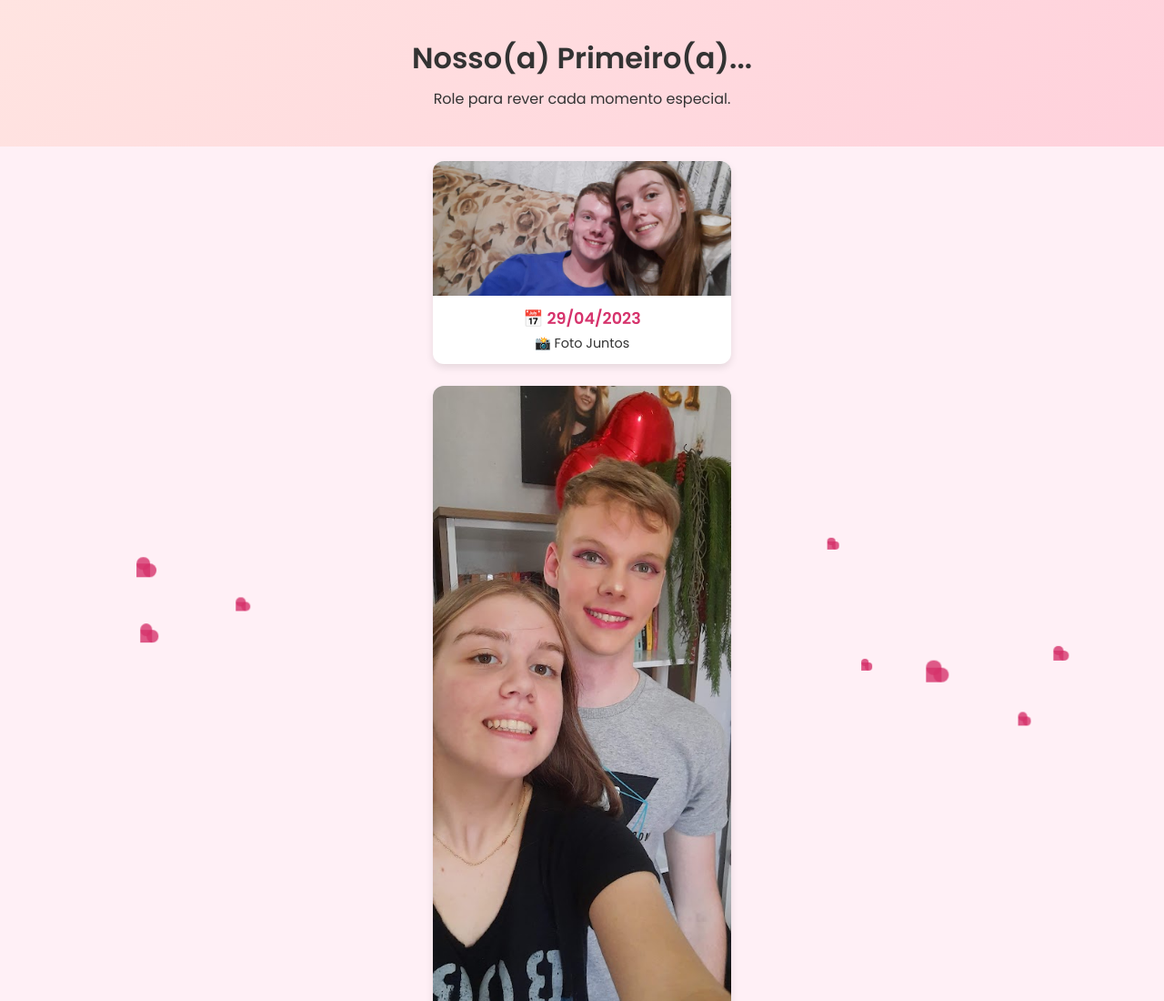
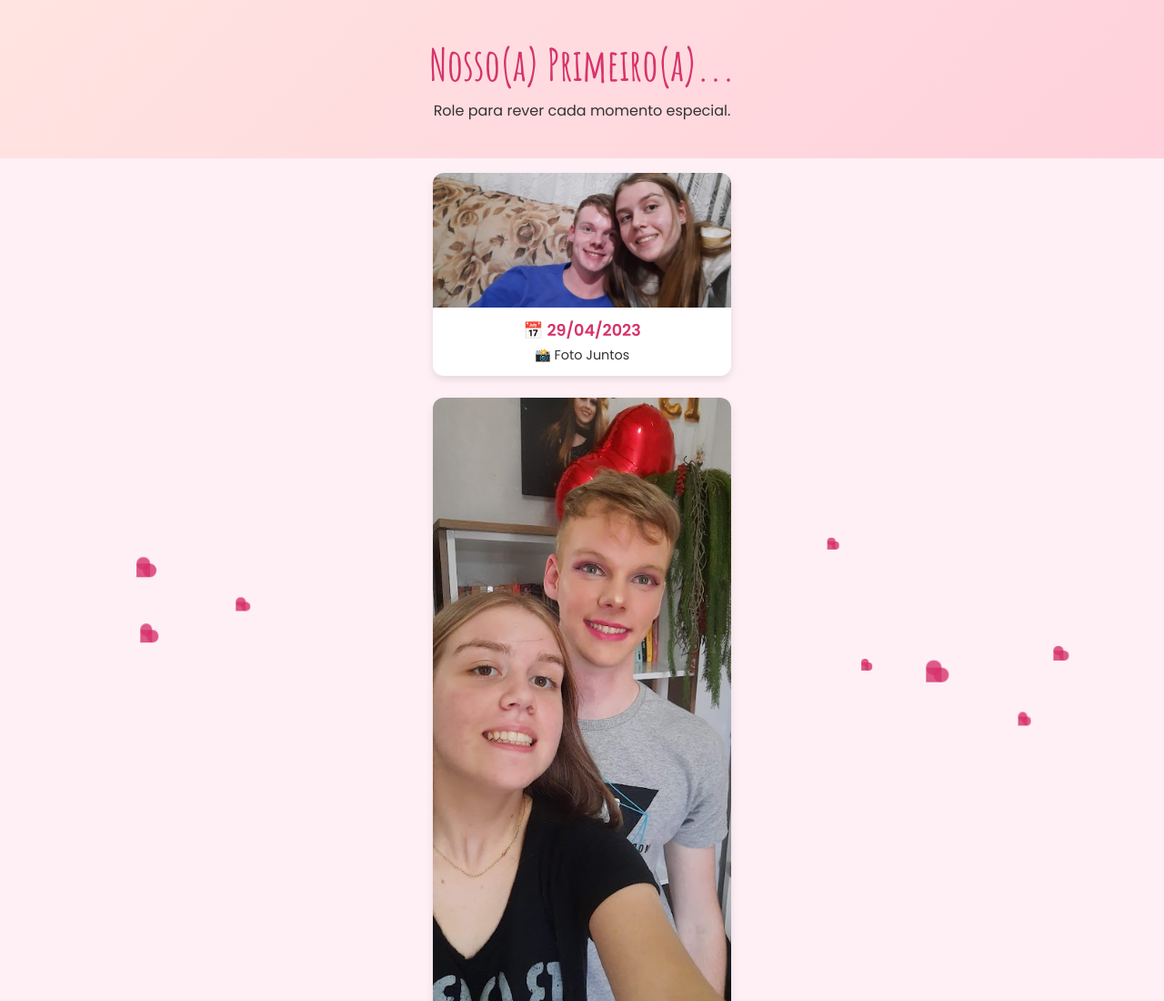
Before and after one commit to Egewarth05/nossa-historia, a plain HTML site: page index.html in a window 1280 px wide. Shown: the top 1100 px of the page at 91% size. Drawn offline with Linux system fonts and the light colour scheme.

Commit message:
Atualiza timeline e estilos

```diff
--- a/index.html
+++ b/index.html
@@ -8,9 +8,21 @@
   <style>
     *, *::before, *::after { box-sizing: border-box; margin:0; padding:0; }
     body { font-family:'Poppins',sans-serif; background:#fff0f6; color:#333; scroll-behavior:smooth; }
-    .hero { background:linear-gradient(135deg,#ffe4e1,#ffd1dc); padding:40px 20px; text-align:center; }
-    .hero h2{font-size:2rem;margin-bottom:8px;} .hero p{font-size:1rem;}
-
+    .hero {
+      background: linear-gradient(135deg, #ffe4e1, #ffd1dc);
+      padding: 40px 20px;
+      text-align: center;
+    }
+    .hero h2 {
+      font-family: 'Amatic SC', cursive; /* fonte fofa */
+      font-size: 3rem;
+      color: #d6336c; /* texto rosa */
+      margin-bottom: 8px;
+    }
+    .hero p {
+      font-size: 1rem;
+      color: #333;
+    }
     /* Corações flutuantes */
     #hearts {position:fixed;inset:0;pointer-events:none;overflow:hidden;z-index:1;}
     .heart{position:absolute;background:rgba(214,51,108,0.8);transform:rotate(45deg);}
```
